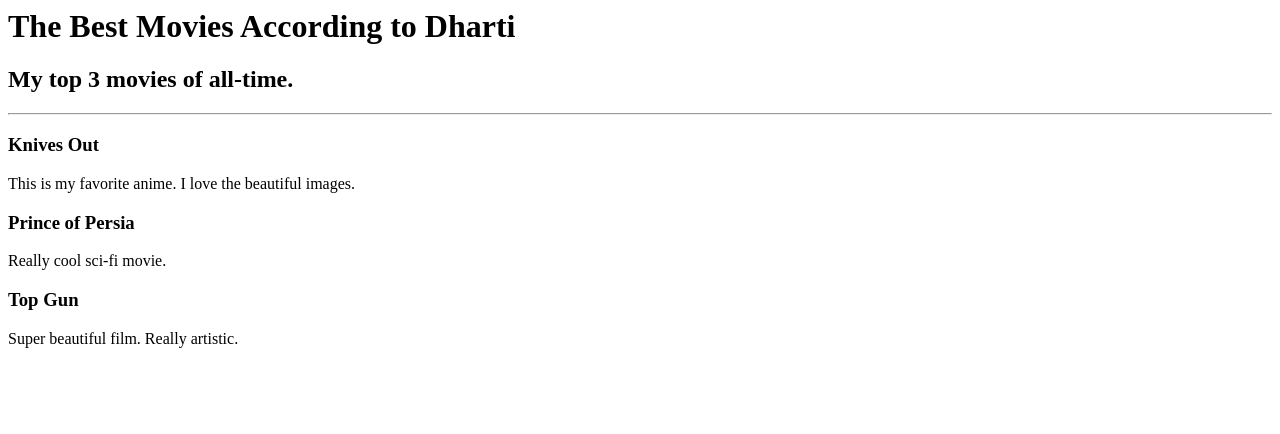
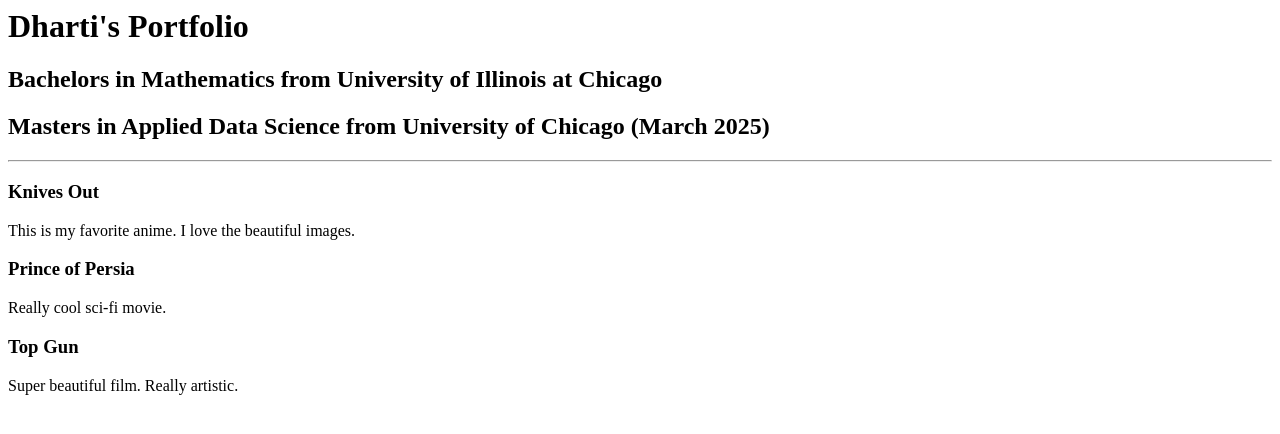
Before and after one commit to dpatel77/Dharti-Portfolio, a plain HTML site: page index.html in a window 1280 px wide. Drawn offline with Linux system fonts and the light colour scheme.

Commit message:
Update index.html

```diff
--- a/index.html
+++ b/index.html
@@ -1,7 +1,8 @@
 <!-- Write your code below -->
 
-<h1>The Best Movies According to Dharti</h1>
-<h2>My top 3 movies of all-time.</h2>
+<h1>Dharti's Portfolio</h1>
+<h2>Bachelors in Mathematics from University of Illinois at Chicago</h2>
+<h2>Masters in Applied Data Science from University of Chicago (March 2025)</h2>
 
 <hr />
 
```
